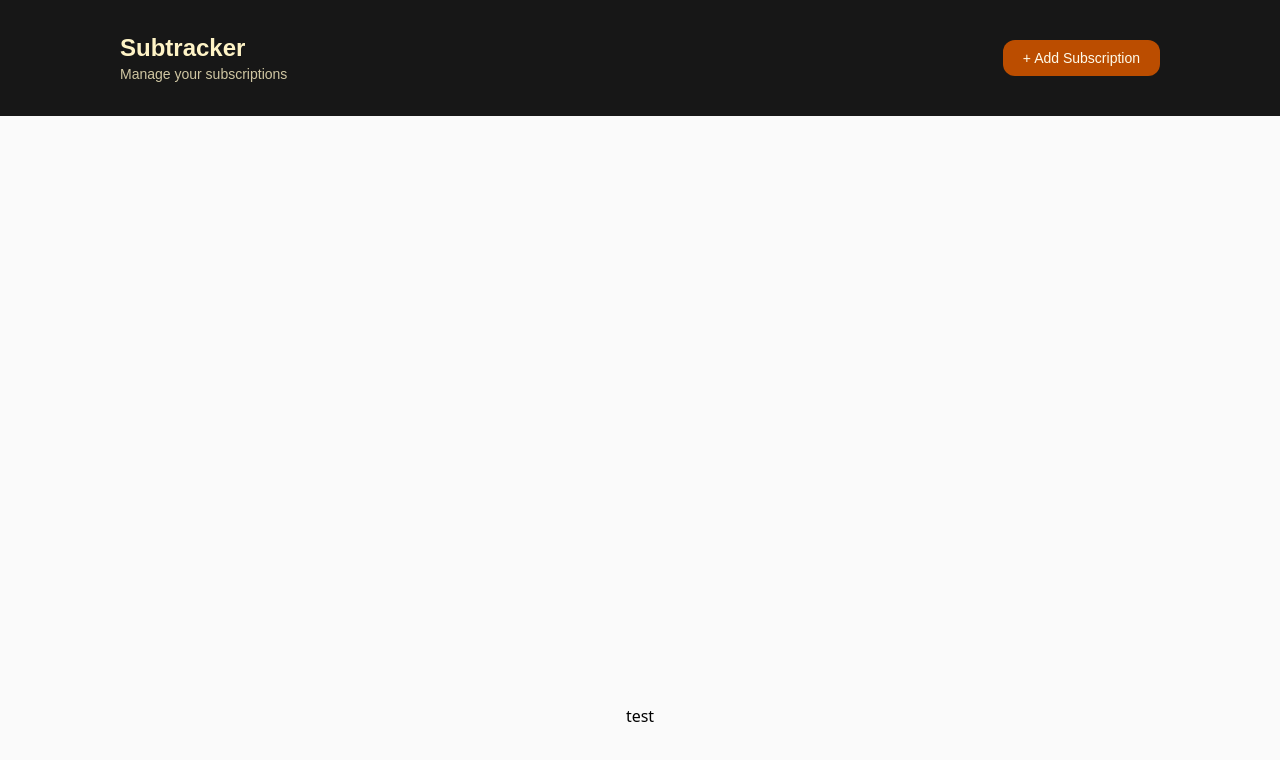
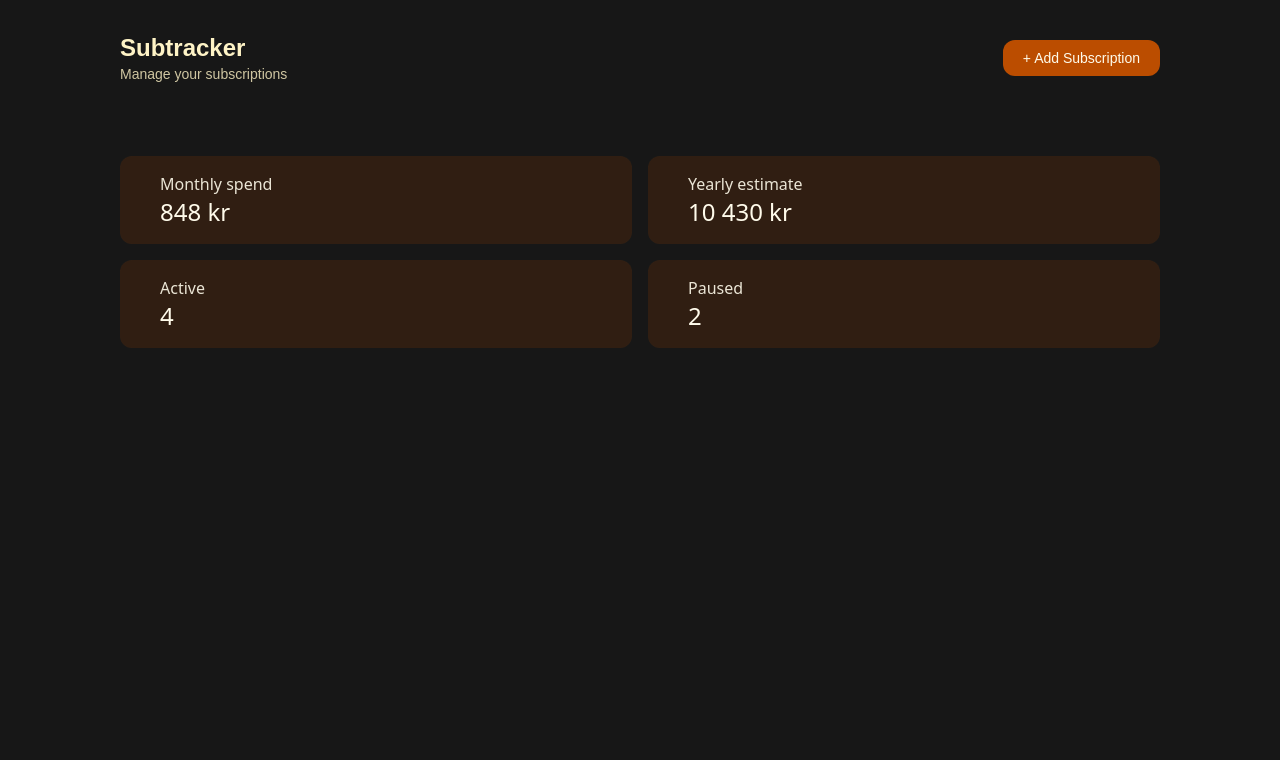
Before and after one commit to ellinorjohansson/subscription-hub, a Next.js app: page / in a window 1280 px wide. Shown: the top 760 px of the page. Built offline with nearby package versions, Linux system fonts and the light colour scheme.

Commit message:
✨(feature): added overview section

```diff
--- a/app/page.tsx
+++ b/app/page.tsx
@@ -1,8 +1,9 @@
+import OverviewSection from "@/src/components/OverviewSection";
 
 export default function Home() {
   return (
-    <div className="flex flex-col flex-1 items-center justify-center bg-zinc-50 font-sans dark:bg-black min-h-300">
-      test
-    </div>
+    <main className="flex flex-col flex-1 font-sans dark:bg-black">
+      <OverviewSection />
+    </main>
   );
 }
--- /dev/null
+++ b/src/components/OverviewSection.tsx
@@ -0,0 +1,24 @@
+const OverviewSection = () => {
+  return (
+    <section className="grid grid-cols-1 lg:grid-cols-2 gap-4 lg:gap-4 px-30 py-10">
+      <div className="rounded-xl bg-amber-800/20 px-10 py-4">
+        <h2 className="text-amber-50/90">Monthly spend</h2>
+        <span className="text-amber-50 text-2xl">848 kr</span>
+      </div>
+      <div className="rounded-xl bg-amber-800/20 px-10 py-4">
+        <h2 className="text-amber-50/90">Yearly estimate</h2>
+        <span className="text-amber-50 text-2xl">10 430 kr</span>
+      </div>
+      <div className="rounded-xl bg-amber-800/20 px-10 py-4">
+        <h2 className="text-amber-50/90">Active</h2>
+        <span className="text-amber-50 text-2xl">4</span>
+      </div>
+      <div className="rounded-xl bg-amber-800/20 px-10 py-4">
+        <h2 className="text-amber-50/90">Paused</h2>
+        <span className="text-amber-50 text-2xl">2</span>
+      </div>
+    </section>
+  )
+}
+
+export default OverviewSection;
```
